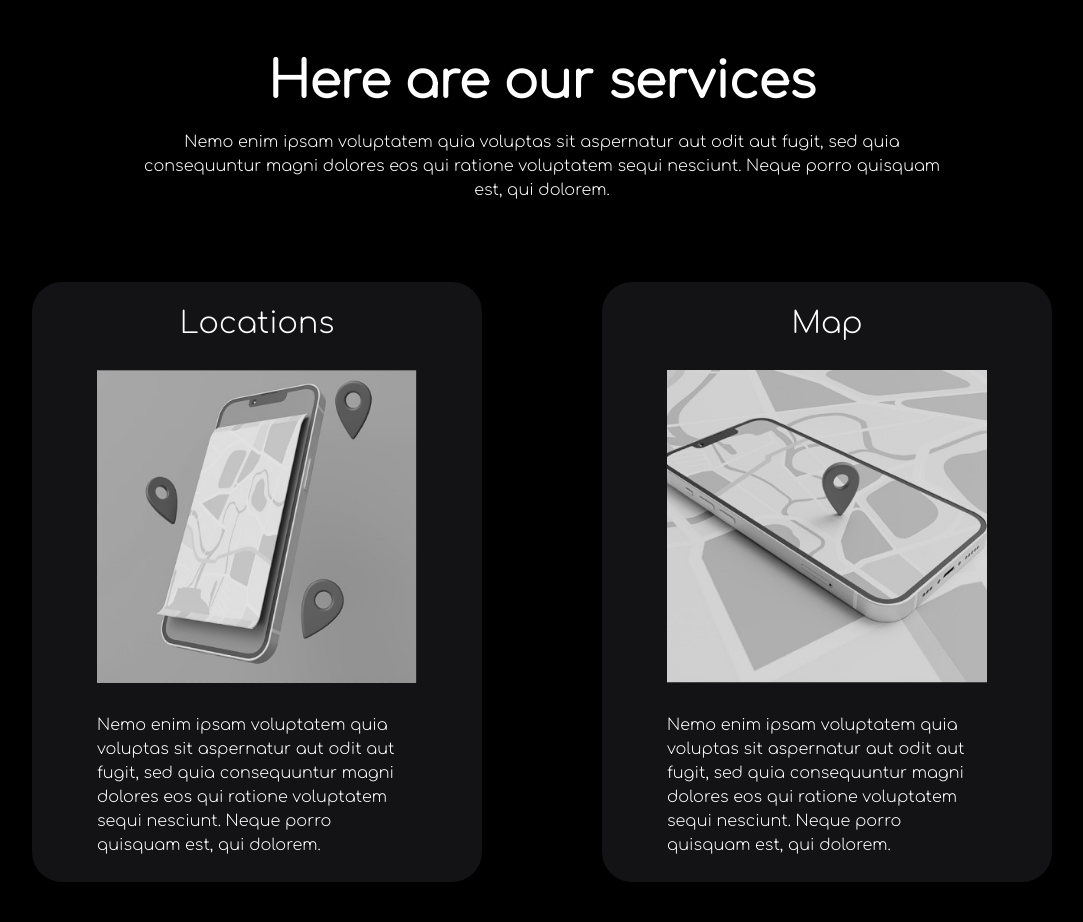
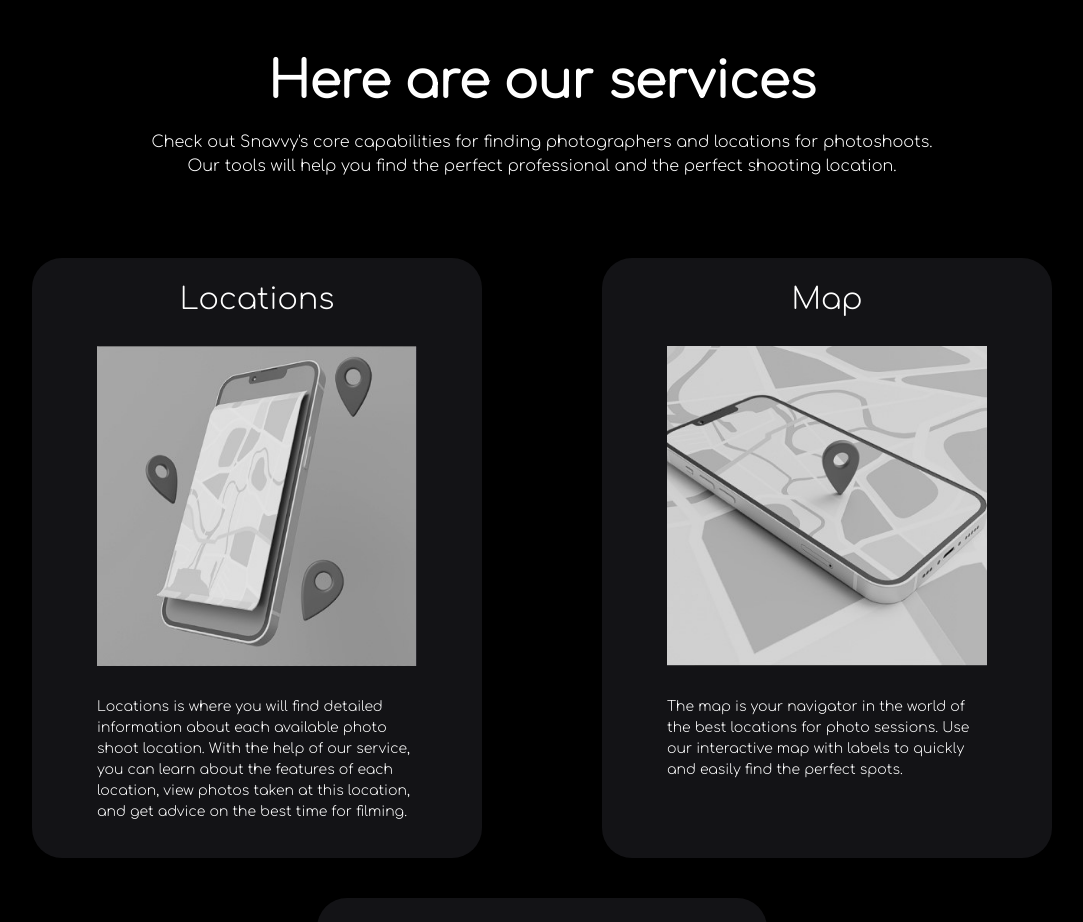
Before and after one commit to deltaonlyone/2V2K, a React (Create React App) app: page / in a window 1280 px wide. Shown: the part 1420-2342 px from the top of the page, without its empty margins (98-1181 px from the left). Built offline with nearby package versions, Linux system fonts and the light colour scheme; no server answers; what google-maps-react would draw is missing.

Commit message:
added text adout site

```diff
--- a/src/ProjectElements/Forms/FormFooter/FormFooter.js
+++ b/src/ProjectElements/Forms/FormFooter/FormFooter.js
@@ -28,12 +28,10 @@ export function FormFooter(props) {
                     />
 
                     <a className={`${styles['informationText']} ${currentTheme.textColor}`}>
-                        Nemo enim ipsam voluptatem quia
-                        voluptas sit aspernatur aut odit
-                        aut fugit, sed quia consequuntur magni
-                        dolores eos qui ratione voluptatem sequi
-                        nesciunt. Neque porro quisquam est, qui
-                        dolorem.
+                        Let us help you make your photo session unforgettable.
+                        Thanks to our platform, you can easily find professional
+                        photographers and great locations that meet your requirements.
+                        Snavvy is your reliable assistant in the world of photography.
                     </a>
                 </div>
 
--- a/src/ProjectElements/MainPage/AboutUs/AboutUs.js
+++ b/src/ProjectElements/MainPage/AboutUs/AboutUs.js
@@ -62,12 +62,10 @@ export function AboutUs(props) {
 
 
                     <a className={`${styles['textUnderAboutUs']} ${currentTheme.textColor}`}>
-                        Nemo enim ipsam voluptatem quia
-                        voluptas sit aspernatur aut odit
-                        aut fugit, sed quia consequuntur
-                        magni dolores eos qui ratione voluptatem
-                        sequi nesciunt. Neque porro quisquam est,
-                        qui dolorem.
+                        Welcome to Snavvy - your reliable assistant in finding
+                        photographers and locations for unforgettable photo shoots!
+                        We understand how important it is to find the perfect professional
+                        and the best place to shoot, so we offer you a convenient and fast way to do it.
 
 
                     </a>
@@ -110,12 +108,8 @@ export function AboutUs(props) {
 
                 <div className={styles['textUnderServicesDiv']}>
                     <a className={`${styles['textUnderServices']} ${currentTheme.textColor}`}>
-                        Nemo enim ipsam voluptatem quia voluptas
-                        sit aspernatur aut odit aut fugit, sed quia
-                        consequuntur magni dolores eos qui ratione
-                        voluptatem sequi nesciunt. Neque porro quisquam
-                        est, qui dolorem.
-
+                        Check out Snavvy's core capabilities for finding photographers and locations for
+                        photoshoots. Our tools will help you find the perfect professional and the perfect shooting location.
                     </a>
                 </div>
 
@@ -128,11 +122,9 @@ export function AboutUs(props) {
                         <img className={styles['photoServices']} src={photoServices1} alt=""/>
 
                         <a className={`${styles['textInServices']} ${currentTheme.textColor}`}>
-                            Nemo enim ipsam voluptatem quia voluptas
-                            sit aspernatur aut odit aut fugit, sed quia
-                            consequuntur magni dolores eos qui ratione
-                            voluptatem sequi nesciunt. Neque porro quisquam
-                            est, qui dolorem.
+                            Locations is where you will find detailed information about each available photo shoot location. With
+                            the help of our service, you can learn about the features of each location, view photos taken at this
+                            location, and get advice on the best time for filming.
 
                         </a>
 
@@ -145,11 +137,9 @@ export function AboutUs(props) {
                         <img className={styles['photoServices']} src={photoServices2} alt=""/>
 
                         <a className={`${styles['textInServices']} ${currentTheme.textColor}`}>
-                            Nemo enim ipsam voluptatem quia voluptas
-                            sit aspernatur aut odit aut fugit, sed quia
-                            consequuntur magni dolores eos qui ratione
-                            voluptatem sequi nesciunt. Neque porro quisquam
-                            est, qui dolorem.
+                            The map is your navigator in the world of the best locations
+                            for photo sessions. Use our interactive map with labels to quickly
+                            and easily find the perfect spots.
 
                         </a>
 
@@ -162,11 +152,10 @@ export function AboutUs(props) {
                         <img className={styles['photoServices']} src={photoServices3} alt=""/>
 
                         <a className={`${styles['textInServices']} ${currentTheme.textColor}`}>
-                            Nemo enim ipsam voluptatem quia
-                            voluptas sit aspernatur aut odit aut
-                            fugit, sed quia consequuntur magni dolores
-                            eos qui ratione voluptatem sequi nesciunt.
-                            Neque porro quisquam est, qui dolorem.
+                            Finding a photographer is your key to the best photography
+                            professionals. We provide the opportunity to view the portfolio
+                            of photographers, read customer reviews and choose the best ones
+                            for your event or project.
 
                         </a>
 
@@ -190,9 +179,9 @@ export function AboutUs(props) {
                                 <div className={`${styles['flip-card-back']} ${currentTheme.greyBackgroundColor}`}>
 
                                     <p className={`${styles['textServicesPhone']} ${currentTheme.textColor}`}>
-                                        Nemo enim ipsam voluptatem quia voluptas sit
-                                        aspernatur aut odit aut fugit, sed quia consequuntur
-                                        magni dolores eos qui ratione voluptatem
+                                        Locations is where you will find detailed information about each available photo shoot location. With
+                                        the help of our service, you can learn about the features of each location, view photos taken at this
+                                        location, and get advice on the best time for filming.
                                     </p>
 
                                 </div>
@@ -215,9 +204,9 @@ export function AboutUs(props) {
                                 <div className={`${styles['flip-card-back']} ${currentTheme.greyBackgroundColor}`}>
 
                                     <p className={`${styles['textServicesPhone']} ${currentTheme.textColor}`}>
-                                        Nemo enim ipsam voluptatem quia voluptas sit
-                                        aspernatur aut odit aut fugit, sed quia consequuntur
-                                        magni dolores eos qui ratione voluptatem
+                                        The map is your navigator in the world of the best locations
+                                        for photo sessions. Use our interactive map with labels to quickly
+                                        and easily find the perfect spots.
                                     </p>
 
                                 </div>
@@ -238,9 +227,10 @@ export function AboutUs(props) {
                                 <div className={`${styles['flip-card-back']} ${currentTheme.greyBackgroundColor}`}>
 
                                     <p className={`${styles['textServicesPhone']} ${currentTheme.textColor}`}>
-                                        Nemo enim ipsam voluptatem quia voluptas sit
-                                        aspernatur aut odit aut fugit, sed quia consequuntur
-                                        magni dolores eos qui ratione voluptatem
+                                        Finding a photographer is your key to the best photography
+                                        professionals. We provide the opportunity to view the portfolio
+                                        of photographers, read customer reviews and choose the best ones
+                                        for your event or project.
                                     </p>
 
                                 </div>
@@ -305,11 +295,10 @@ export function AboutUs(props) {
                     </h1>
 
                     <a className={`${styles['mapTextMain']} ${currentTheme.textColor}`}>
-                        Nemo enim ipsam voluptatem quia voluptas
-                        sit aspernatur aut odit aut fugit, sed quia
-                        consequuntur magni dolores eos qui ratione
-                        voluptatem sequi nesciunt. Neque porro quisquam
-                        est, qui dolorem.
+                        The map is the heart of our service, created for the most convenient
+                        search for ideal locations for your photo shoots. Our interactive map
+                        provides a visual overview of all available locations, allowing you to
+                         easily find a location that meets your needs and desires.
                     </a>
 
                     {/*<button className={`${styles['buttonMap']} ${currentTheme.buttonMapColor}`}>EXPLORE</button>*/}
--- a/src/ProjectElements/MainPage/AboutUs/AboutUs.module.css
+++ b/src/ProjectElements/MainPage/AboutUs/AboutUs.module.css
@@ -173,7 +173,7 @@
 }
 
 .textInServices{
-    font-size: 16px;
+    font-size: 14px;
     line-height: 1.5;
     width:320px;
 }
```
